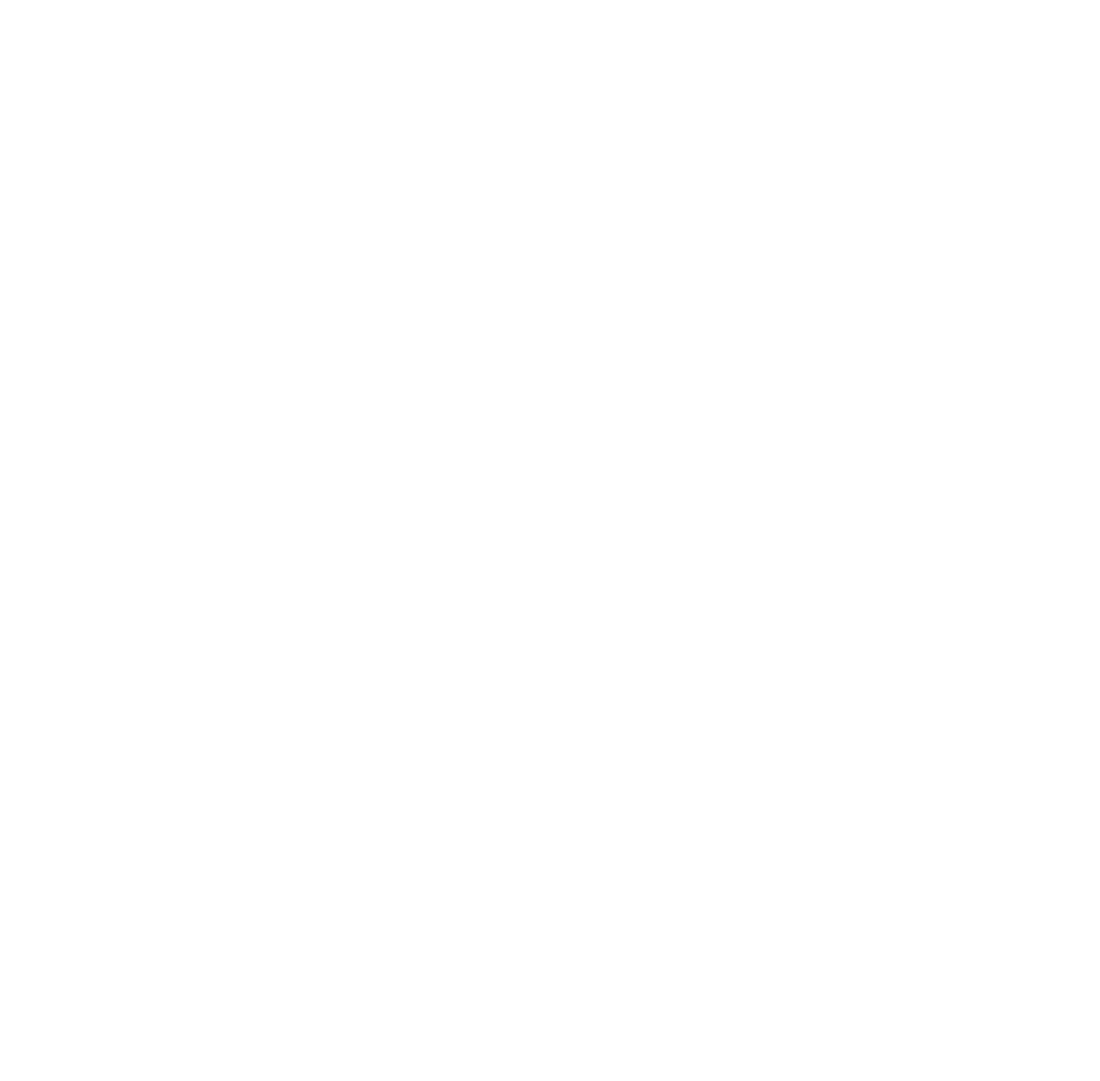
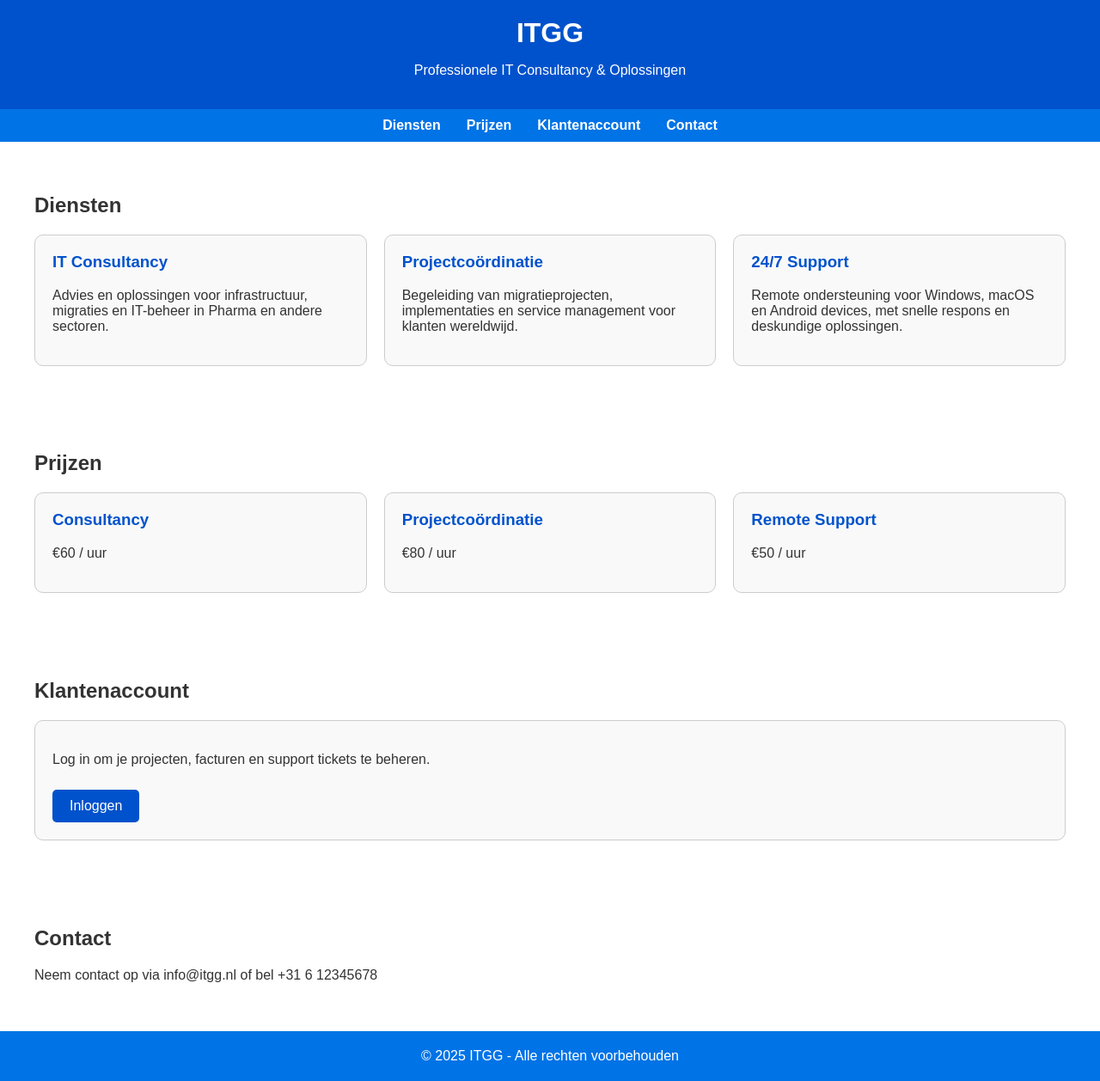
Before and after one commit to giannakouris/globalitgg.nl, a plain HTML site: page index.html in a window 1280 px wide. Shown: the whole page at 86% size. Before the commit the page ends 800 px from the top, so only its background shows below. Drawn offline with Linux system fonts and the light colour scheme.

Commit message:
Update index.html

```diff
--- a/index.html
+++ b/index.html
@@ -9,13 +9,13 @@
     body {
       margin: 0;
       font-family: Arial, sans-serif;
-      background-color: #ffffff;
-      color: #333333;
+      background-color: #ffffff; /* wit */
+      color: #333333; /* donkergrijs */
     }
 
     /* Header */
     header {
-      background-color: #0052cc;
+      background-color: #0052cc; /* blauw donker */
       color: #ffffff;
       padding: 20px;
       text-align: center;
@@ -29,11 +29,140 @@
     nav {
       display: flex;
       justify-content: center;
-      background-color: #0073e6;
+      background-color: #0073e6; /* blauw licht */
       padding: 10px 0;
     }
 
     nav a {
       color: #ffffff;
       text-decoration: none;
-      margin: 0 15
+      margin: 0 15px;
+      font-weight: bold;
+    }
+
+    nav a:hover {
+      text-decoration: underline;
+    }
+
+    /* Secties */
+    section {
+      padding: 40px 20px;
+      max-width: 1200px;
+      margin: 0 auto;
+    }
+
+    .services, .pricing {
+      display: grid;
+      grid-template-columns: repeat(auto-fit, minmax(250px, 1fr));
+      gap: 20px;
+    }
+
+    .card {
+      border: 1px solid #cccccc;
+      border-radius: 10px;
+      padding: 20px;
+      background-color: #f9f9f9; /* lichtgrijs */
+      transition: transform 0.2s;
+    }
+
+    .card:hover {
+      transform: translateY(-5px);
+      box-shadow: 0 5px 15px rgba(0,0,0,0.1);
+    }
+
+    .card h3 {
+      color: #0052cc; /* blauw donker */
+      margin-top: 0;
+    }
+
+    .btn {
+      display: inline-block;
+      padding: 10px 20px;
+      background-color: #0052cc; /* blauw donker */
+      color: #ffffff;
+      text-decoration: none;
+      border-radius: 5px;
+      margin-top: 10px;
+    }
+
+    .btn:hover {
+      background-color: #003d99; /* donkerder blauw bij hover */
+    }
+
+    footer {
+      text-align: center;
+      padding: 20px;
+      background-color: #0073e6; /* blauw licht */
+      color: #ffffff;
+    }
+  </style>
+</head>
+<body>
+
+<header>
+  <h1>ITGG</h1>
+  <p>Professionele IT Consultancy & Oplossingen</p>
+</header>
+
+<nav>
+  <a href="#services">Diensten</a>
+  <a href="#pricing">Prijzen</a>
+  <a href="#account">Klantenaccount</a>
+  <a href="#contact">Contact</a>
+</nav>
+
+<section id="services">
+  <h2>Diensten</h2>
+  <div class="services">
+    <div class="card">
+      <h3>IT Consultancy</h3>
+      <p>Advies en oplossingen voor infrastructuur, migraties en IT-beheer in Pharma en andere sectoren.</p>
+    </div>
+    <div class="card">
+      <h3>Projectcoördinatie</h3>
+      <p>Begeleiding van migratieprojecten, implementaties en service management voor klanten wereldwijd.</p>
+    </div>
+    <div class="card">
+      <h3>24/7 Support</h3>
+      <p>Remote ondersteuning voor Windows, macOS en Android devices, met snelle respons en deskundige oplossingen.</p>
+    </div>
+  </div>
+</section>
+
+<section id="pricing">
+  <h2>Prijzen</h2>
+  <div class="pricing">
+    <div class="card">
+      <h3>Consultancy</h3>
+      <p>€60 / uur</p>
+    </div>
+    <div class="card">
+      <h3>Projectcoördinatie</h3>
+      <p>€80 / uur</p>
+    </div>
+    <div class="card">
+      <h3>Remote Support</h3>
+      <p>€50 / uur</p>
+    </div>
+  </div>
+</section>
+
+<section id="account">
+  <h2>Klantenaccount</h2>
+  <div class="card">
+    <p>Log in om je projecten, facturen en support tickets te beheren.</p>
+    <a href="#" class="btn">Inloggen</a>
+  </div>
+</section>
+
+<section id="contact">
+  <h2>Contact</h2>
+  <p>Neem contact op via info@itgg.nl of bel +31 6 12345678</p>
+</section>
+
+<footer>
+  &copy; 2025 ITGG - Alle rechten voorbehouden
+</footer>
+
+</body>
+</html>
```
